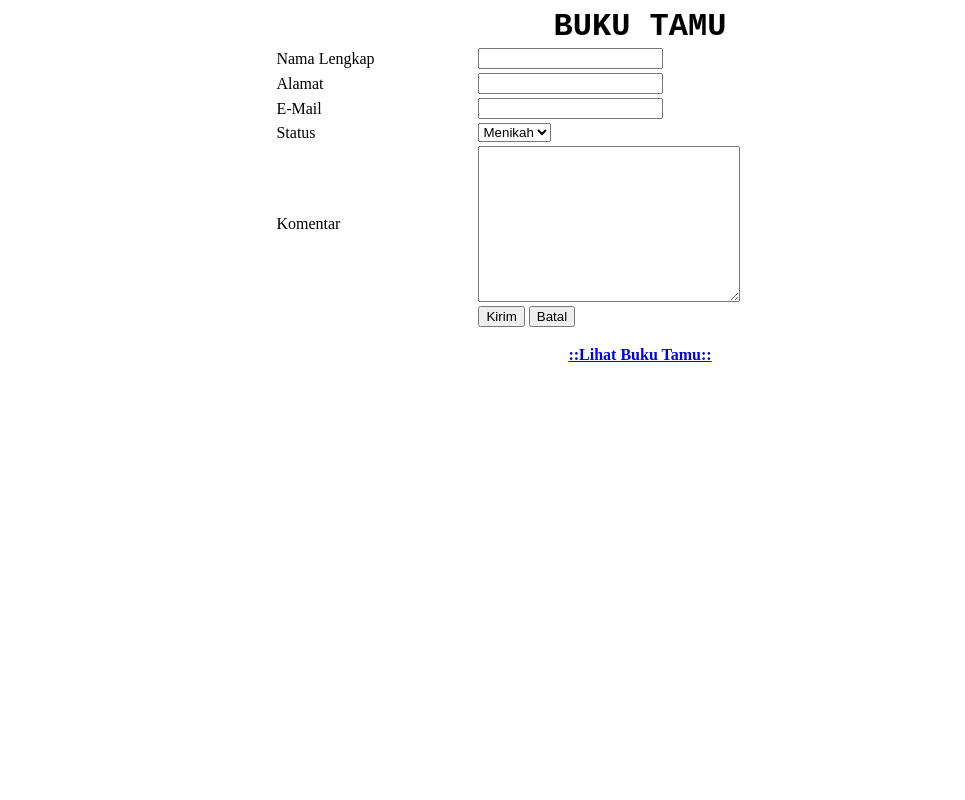
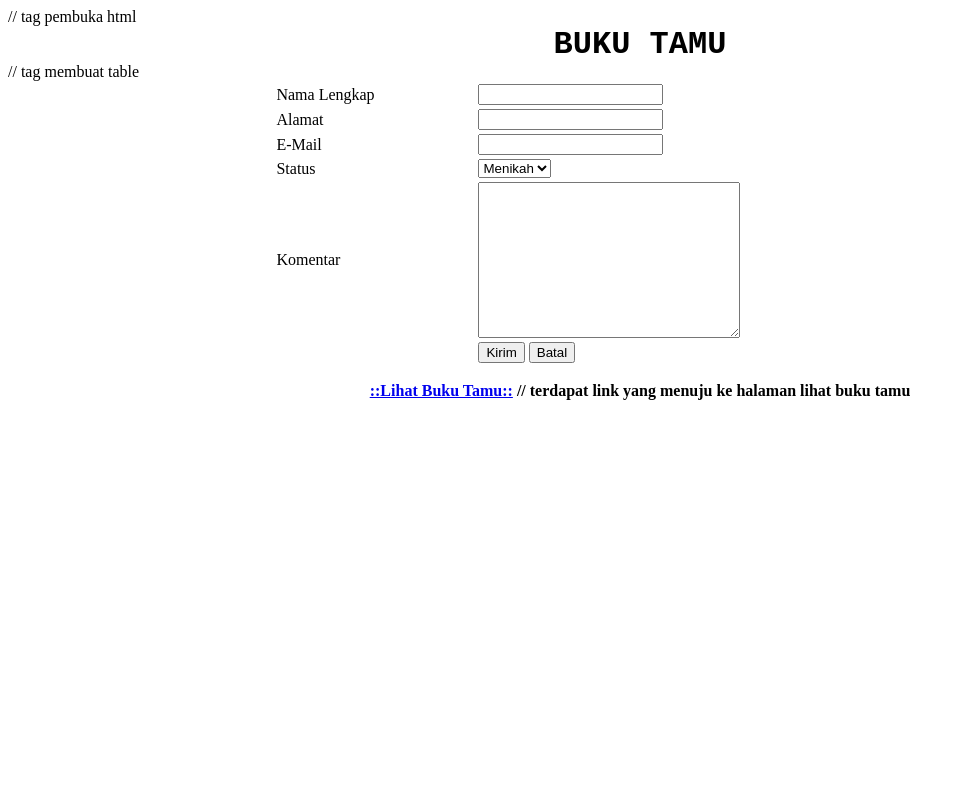
Before and after one commit to daraaudia/PraktikumPWD, a PHP site: page /tampilan.php in a window 1280 px wide. Shown: the whole page, without its empty margins (0-965 px from the left). Run offline with PHP 8.4, Linux system fonts and the light colour scheme.

Commit message:
Update tampilan.php

```diff
--- a/PWD/tampilan.php
+++ b/PWD/tampilan.php
@@ -1,4 +1,4 @@
-<html>
+<html> // tag pembuka html
   <head>
     <title>My Guest Book</title>
     <meta http-equiv="Content-Type" content="text/html; charset=iso-8859-1" />
@@ -10,7 +10,7 @@
       </strong>
     </div>
     <form name="form1" method="post" action="proses.php">
-      <table width="58%" border="0" align="center">
+      <table width="58%" border="0" align="center"> // tag membuat table
         <tr>
           <td>Nama Lengkap</td>
           <td><input type="text" name="nama" id="nama" /></td>
@@ -47,7 +47,7 @@
     </form>
     <div align="center">
       <strong>
-        <a href="lihat.php">::Lihat Buku Tamu::</a>
+        <a href="lihat.php">::Lihat Buku Tamu::</a> // terdapat link yang menuju ke halaman lihat buku tamu
       </strong>
     </div>
   </body>
```
